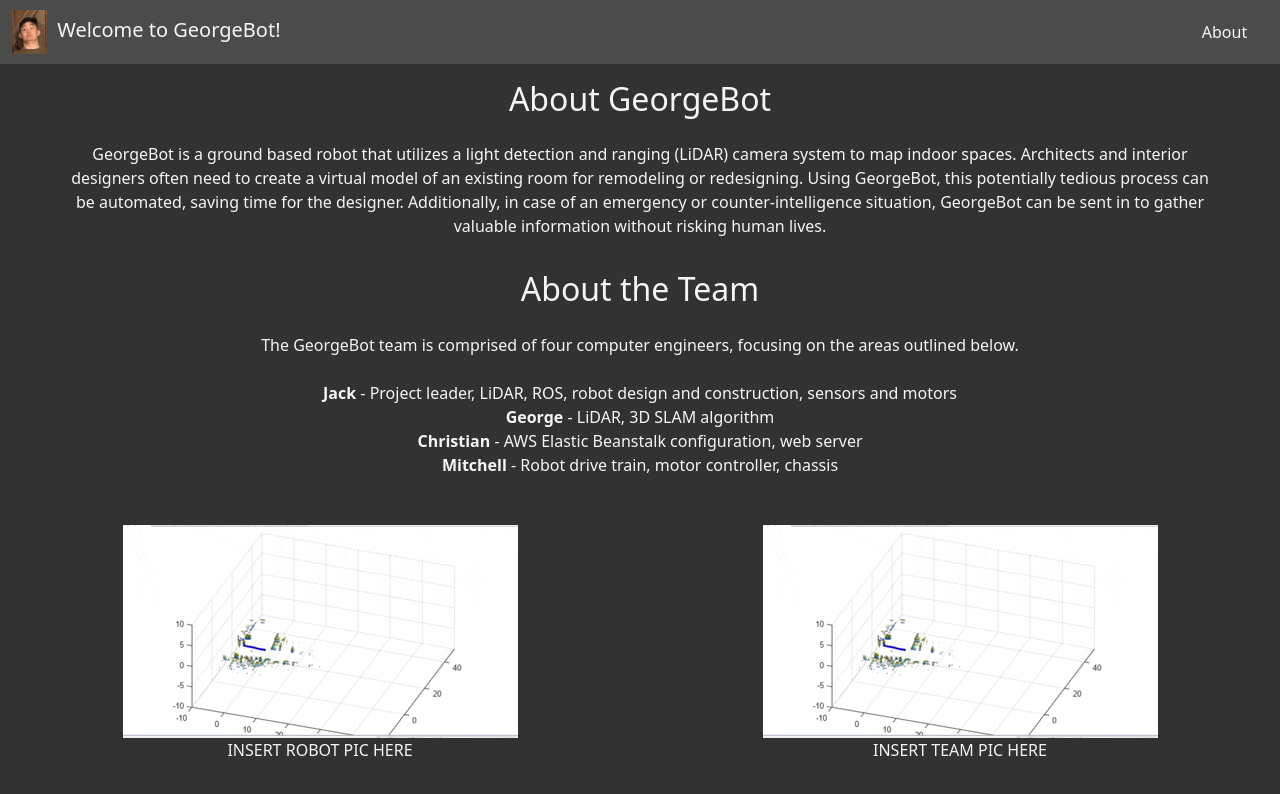
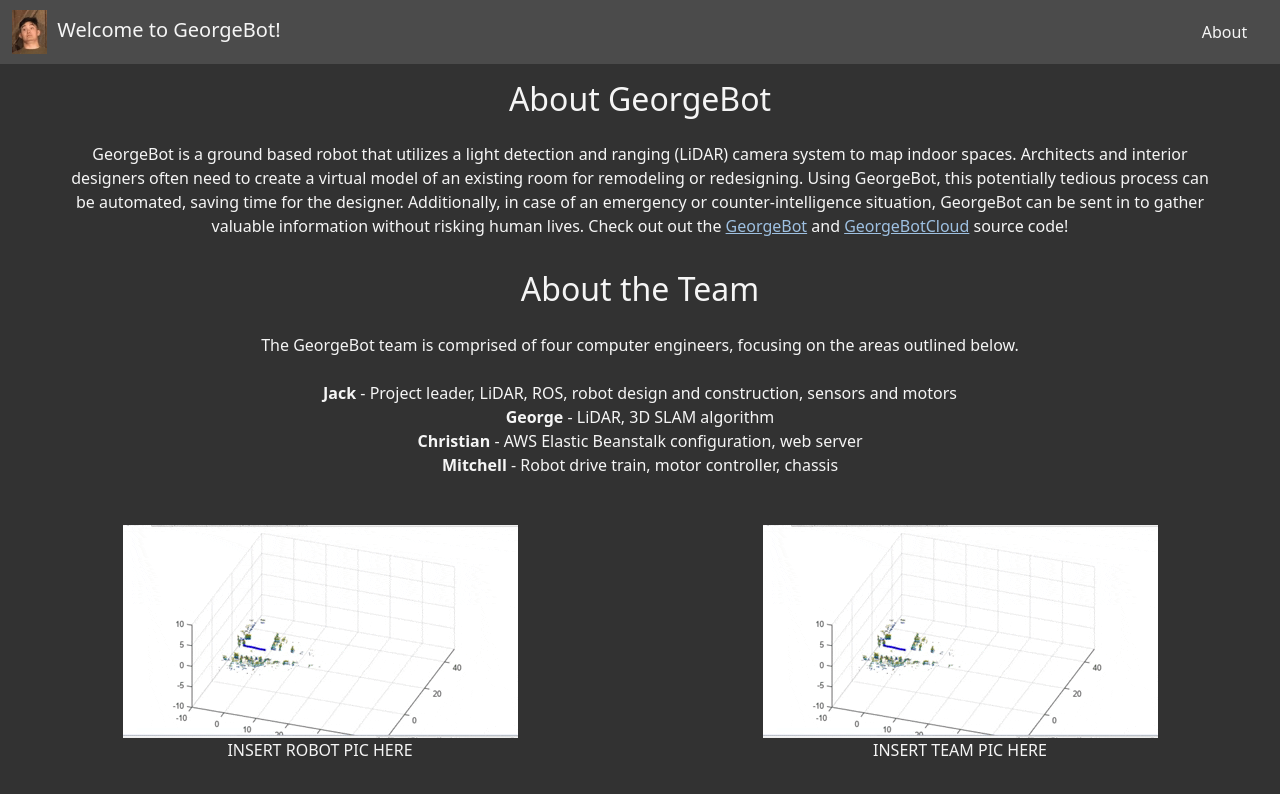
Before and after one commit to cheddy1/GeorgeBotCloud, a Vue app: page /about in a window 1280 px wide. Shown: the top 794 px of the page. Built offline with nearby package versions, Linux system fonts and the light colour scheme; what vue-sse would draw is missing.

Commit message:
updated colors and added source code

```diff
--- a/src/views/AboutView.vue
+++ b/src/views/AboutView.vue
@@ -10,7 +10,8 @@
             Using GeorgeBot, this potentially tedious process can
             be automated, saving time for the designer.
             Additionally, in case of an emergency or counter-intelligence situation,
-            GeorgeBot can be sent in to gather valuable information without risking human lives.</p>
+            GeorgeBot can be sent in to gather valuable information without risking human lives.
+            Check out out the <a href="https://github.com/Ubspy/GeorgeBot">GeorgeBot</a> and <a href="https://github.com/cheddy1/GeorgeBotCloud">GeorgeBotCloud</a> source code!</p>
             <h2>About the Team</h2>
             <p>The GeorgeBot team is comprised of four computer engineers,
             focusing on the areas outlined below.
@@ -53,12 +54,15 @@ export default {
 h2 {
     text-align: center;
     padding-top: 2vh;
+    color: whitesmoke;
+
 }
 p {
     text-align: center;
     padding-left: 5vw;
     padding-right: 5vw;
     padding-top: 2vh;
+    color: whitesmoke;
 }
 
 .pic {
@@ -68,5 +72,10 @@ p {
     justify-content: center;
     text-align: center;
     width: 65%;
+    color: whitesmoke;
+}
+
+a {
+  color: #9ec0e1;
 }
 </style>
--- a/src/views/HomeView.vue
+++ b/src/views/HomeView.vue
@@ -99,7 +99,7 @@ export default {
   align-items: center;
   justify-content: center;
   text-align: center;
-  color: #7393B3;
+  color: #9ec0e1;
   opacity: 70%;
   font-size: 22px;
 }
```
